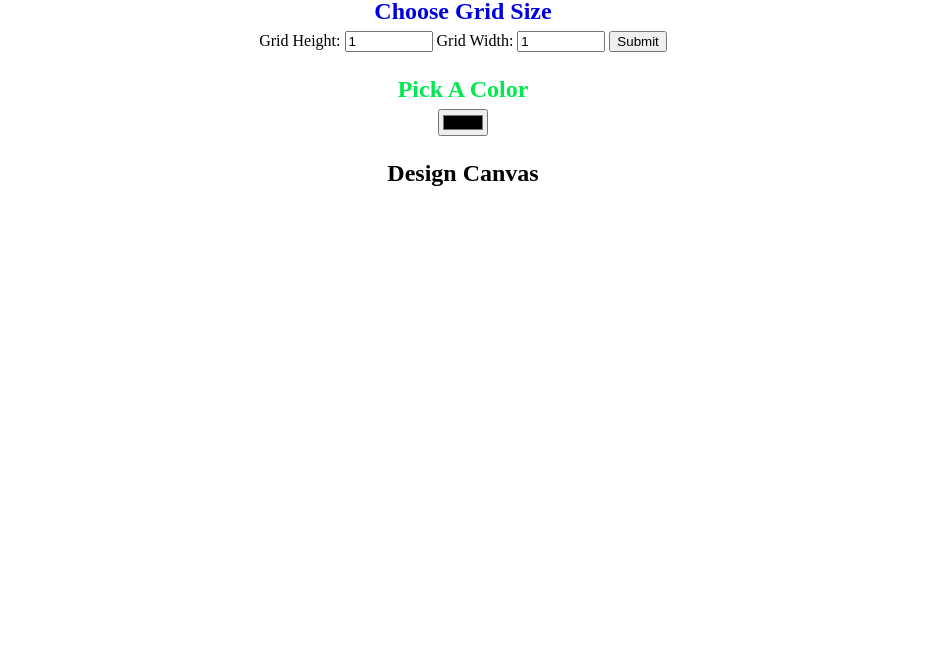
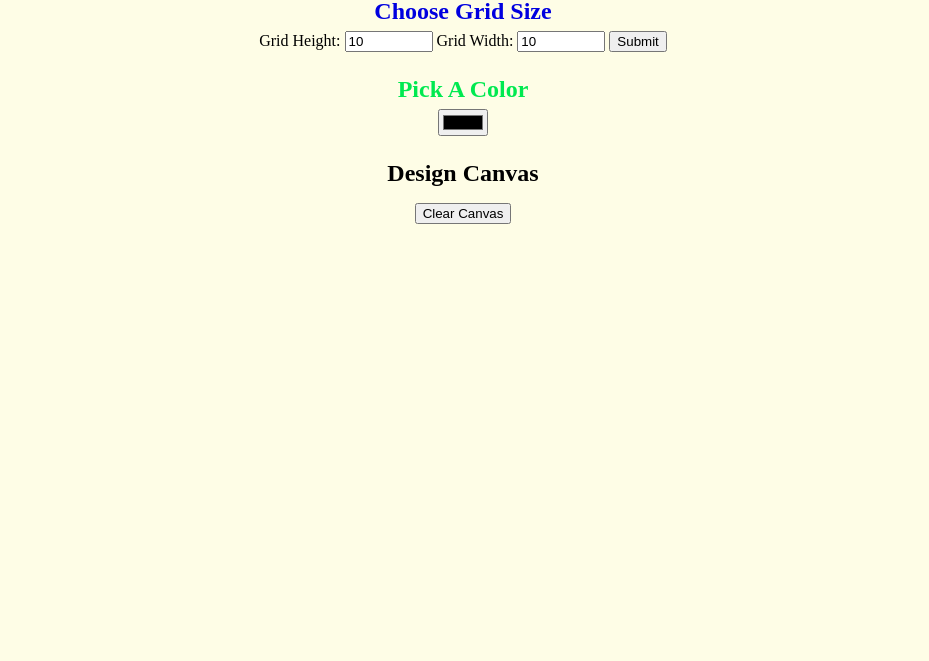
Before and after one commit to KatFrog/pixel-art-maker, a plain HTML site: page index.html in a window 1280 px wide. Shown: the part 139-800 px from the top of the page, without its empty margins (177-1106 px from the left). Drawn offline with nearby package versions, Linux system fonts and the light colour scheme.

Commit message:
Change the background color, added a 'Clear Canvas' button

```diff
--- a/designs.js
+++ b/designs.js
@@ -42,4 +42,7 @@ document.addEventListener('DOMContentLoaded', function() {
     $('#colorPicker').on('change', function(evt) {
         grid_color = $(this).val();
     });
+    $('#clear-canvas').on("click", function() {
+        $("#pixel_canvas").find("td").css("background-color", "rgb(254,253,230)");
+    });
 });
--- a/index.html
+++ b/index.html
@@ -12,9 +12,9 @@
     <h2 class="size-picker">Choose Grid Size</h2>
     <form id="sizePicker">
         Grid Height:
-        <input type="number" id="input_height" name="height" min="1" value="1">
+        <input type="number" id="input_height" name="height" min="1" value="10">
         Grid Width:
-        <input type="number" id="input_width" name="width" min="1" value="1">
+        <input type="number" id="input_width" name="width" min="1" value="10">
         <input type="submit" id="size_button">
     </form>
 
@@ -22,6 +22,7 @@
     <input type="color" id="colorPicker">
 
     <h2 class="design-canvas">Design Canvas</h2>
+    <button name="clearCanvas" id="clear-canvas" type="button">Clear Canvas</button>
     <table id="pixel_canvas"></table>
 
     <script src="designs.js"></script>
--- a/styles.css
+++ b/styles.css
@@ -1,5 +1,6 @@
 body {
     text-align: center;
+    background-color: rgb(254,253,230);
 }
 
 h1 {
@@ -36,6 +37,10 @@ h2:first-of-type {
     color: rgb(0,0,0);
 }
 
+#clear-canvas {
+    margin: 10px;
+}
+
 table,
 tr,
 td {
```
